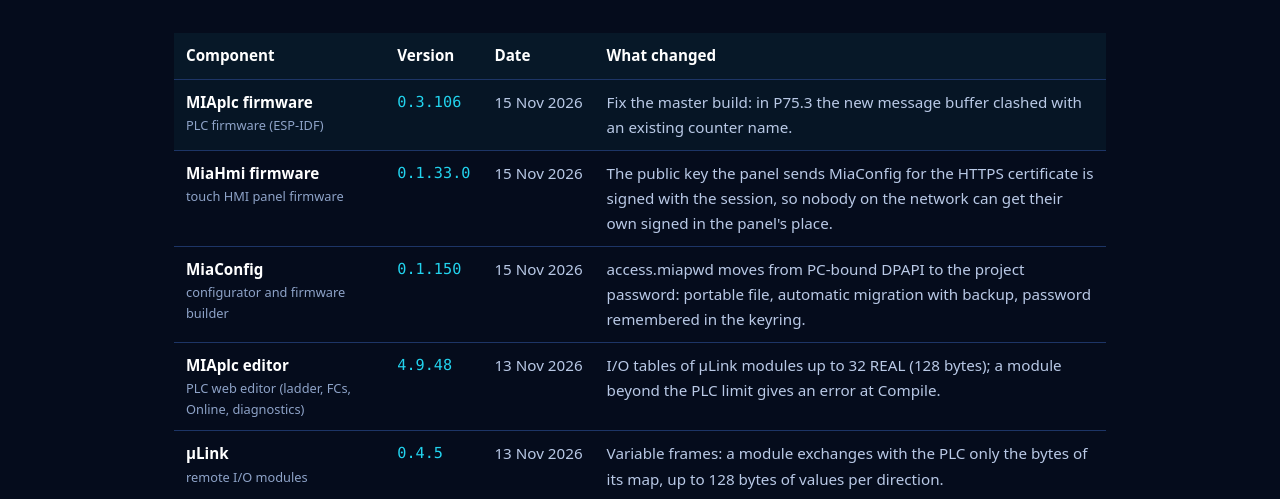
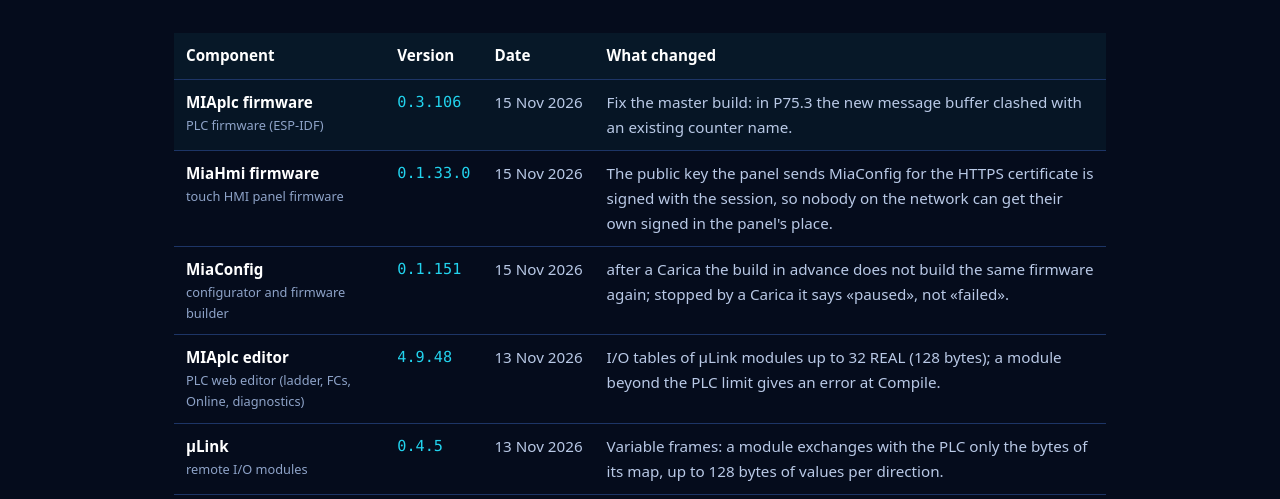
Before and after one commit to miaplc/miaplc.github.io, a plain HTML site: page en/versioni.html in a window 1280 px wide. Shown: the part 290-789 px from the top of the page. Drawn offline with Linux system fonts and the light colour scheme.

Commit message:
Sito: ultimo aggiornamento dei componenti

```diff
--- a/en/versioni.html
+++ b/en/versioni.html
@@ -35,7 +35,7 @@
   <div class="tblwrap"><table class="agg"><thead><tr><th>Component</th><th>Version</th><th>Date</th><th>What changed</th></tr></thead><tbody>
 <tr><td><b>MIAplc firmware</b><small>PLC firmware (ESP-IDF)</small></td><td class="v">0.3.106</td><td class="d">15 Nov 2026</td><td>Fix the master build: in P75.3 the new message buffer clashed with an existing counter name.</td></tr>
 <tr><td><b>MiaHmi firmware</b><small>touch HMI panel firmware</small></td><td class="v">0.1.33.0</td><td class="d">15 Nov 2026</td><td>The public key the panel sends MiaConfig for the HTTPS certificate is signed with the session, so nobody on the network can get their own signed in the panel&#x27;s place.</td></tr>
-<tr><td><b>MiaConfig</b><small>configurator and firmware builder</small></td><td class="v">0.1.150</td><td class="d">15 Nov 2026</td><td>access.miapwd moves from PC-bound DPAPI to the project password: portable file, automatic migration with backup, password remembered in the keyring.</td></tr>
+<tr><td><b>MiaConfig</b><small>configurator and firmware builder</small></td><td class="v">0.1.151</td><td class="d">15 Nov 2026</td><td>after a Carica the build in advance does not build the same firmware again; stopped by a Carica it says «paused», not «failed».</td></tr>
 <tr><td><b>MIAplc editor</b><small>PLC web editor (ladder, FCs, Online, diagnostics)</small></td><td class="v">4.9.48</td><td class="d">13 Nov 2026</td><td>I/O tables of µLink modules up to 32 REAL (128 bytes); a module beyond the PLC limit gives an error at Compile.</td></tr>
 <tr><td><b>µLink</b><small>remote I/O modules</small></td><td class="v">0.4.5</td><td class="d">13 Nov 2026</td><td>Variable frames: a module exchanges with the PLC only the bytes of its map, up to 128 bytes of values per direction.</td></tr>
 <tr><td><b>MiaExamples</b><small>example projects (Belacqua…)</small></td><td class="v">0.3.3.5</td><td class="d">9 Nov 2026</td><td>New MiaConfig screenshot with the configuration of the Belacqua example.</td></tr>
```
Also changed, not shown: versioni.html (+1 -1 lines).
